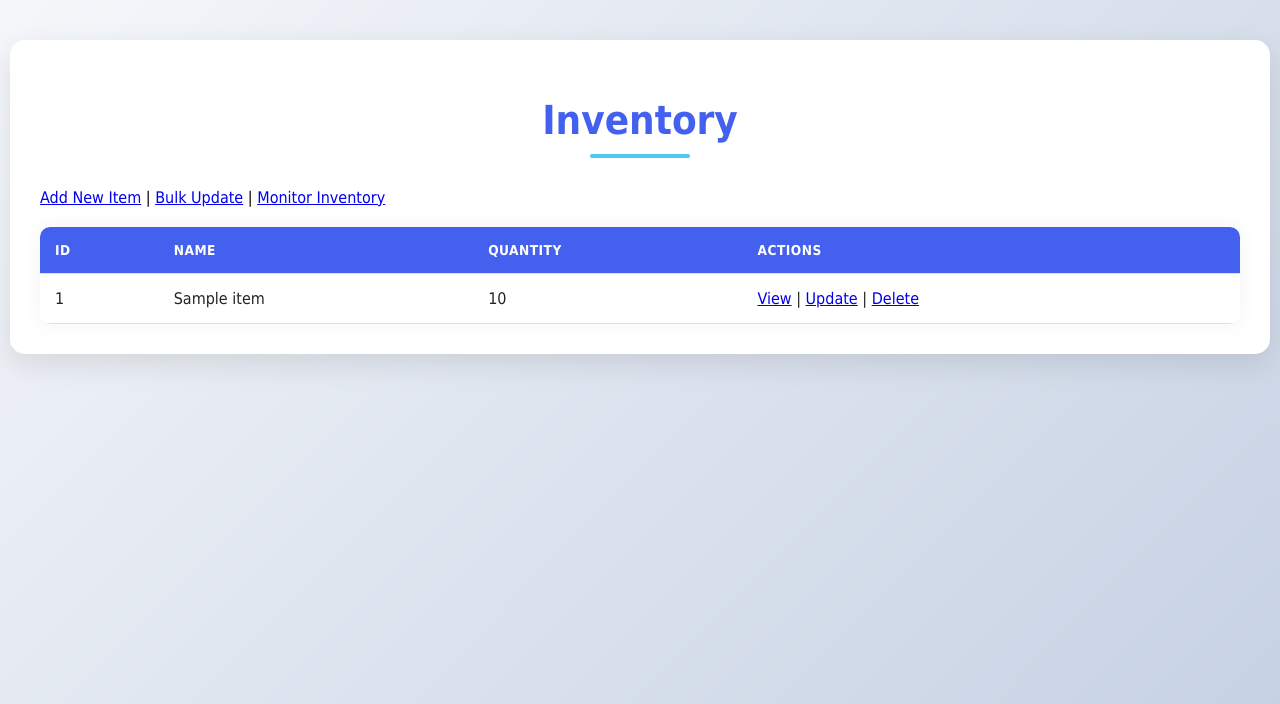
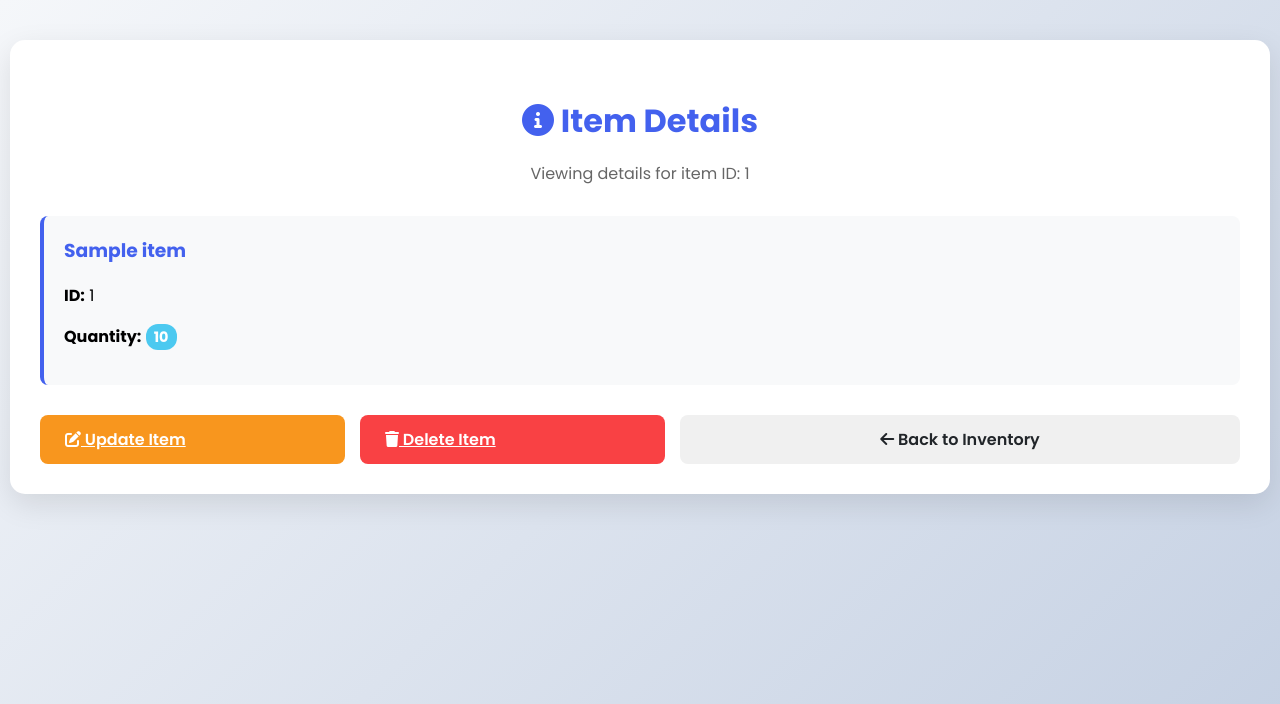
Before and after one commit to wintertia/insis-grpc, a Flask app: template templates/view_item.html in a window 1280 px wide. Shown: the top 704 px of the page. Run offline with Flask 3, Linux system fonts and the light colour scheme; the template is opened without the code that fills it: most values are stand-ins (such as "Sample title", 1, 10 or a date in 2020).

Commit message:
fix: view item

```diff
--- a/templates/view_item.html
+++ b/templates/view_item.html
@@ -1,37 +1,60 @@
 <!DOCTYPE html>
 <html>
 <head>
-    <title>Inventory Management</title>
+    <title>View Item {{ item.item_id }} | Inventory Management</title>
     <link rel="stylesheet" type="text/css" href="{{ url_for('static', filename='style.css') }}">
+    <link rel="stylesheet" href="https://cdnjs.cloudflare.com/ajax/libs/font-awesome/6.0.0-beta3/css/all.min.css">
+    <link rel="preconnect" href="https://fonts.googleapis.com">
+    <link rel="preconnect" href="https://fonts.gstatic.com" crossorigin>
+    <link href="https://fonts.googleapis.com/css2?family=Open+Sans:ital,wght@0,300..800;1,300..800&family=Poppins:ital,wght@0,100;0,200;0,300;0,400;0,500;0,600;0,700;0,800;0,900;1,100;1,200;1,300;1,400;1,500;1,600;1,700;1,800;1,900&display=swap" rel="stylesheet">
 </head>
 <body>
     <div class="container">
-        <h1>Inventory</h1>
-        <p><a href="{{ url_for('add_item') }}">Add New Item</a> | <a href="{{ url_for('bulk_update') }}">Bulk Update</a> | <a href="{{ url_for('monitor_inventory_page') }}">Monitor Inventory</a></p>
-        <table>
-            <thead>
-                <tr>
-                    <th>ID</th>
-                    <th>Name</th>
-                    <th>Quantity</th>
-                    <th>Actions</th>
-                </tr>
-            </thead>
-            <tbody>
-                {% for item in items %}
-                <tr>
-                    <td>{{ item.item_id }}</td>
-                    <td>{{ item.name }}</td>
-                    <td>{{ item.quantity }}</td>
-                    <td>
-                        <a href="{{ url_for('view_item', item_id=item.item_id) }}">View</a> |
-                        <a href="{{ url_for('update_item', item_id=item.item_id) }}">Update</a> |
-                        <a href="{{ url_for('delete_item', item_id=item.item_id) }}" onclick="return confirm('Are you sure?')">Delete</a>
-                    </td>
-                </tr>
-                {% endfor %}
-            </tbody>
-        </table>
+        <div class="form-header">
+             <h2><i class="fas fa-info-circle"></i> Item Details</h2>
+             <p>Viewing details for item ID: {{ item.item_id }}</p>
+        </div>
+
+        <div class="item-details-card">
+             <h3>{{ item.name }}</h3>
+             <p><strong>ID:</strong> {{ item.item_id }}</p>
+             <p><strong>Quantity:</strong> <span class="quantity-badge">{{ item.quantity }}</span></p>
+        </div>
+
+        <div class="form-actions">
+             <a href="{{ url_for('update_item', item_id=item.item_id) }}" class="btn-submit" style="background-color: var(--warning-color); flex: 0.5;">
+                 <i class="fas fa-edit"></i> Update Item
+             </a>
+             <a href="{{ url_for('delete_item', item_id=item.item_id) }}" class="btn-submit" style="background-color: var(--danger-color); flex: 0.5;" onclick="return confirm('Are you sure?')">
+                 <i class="fas fa-trash"></i> Delete Item
+             </a>
+             <a href="{{ url_for('index') }}" class="btn-back" style="flex: 1;">
+                 <i class="fas fa-arrow-left"></i> Back to Inventory
+             </a>
+        </div>
     </div>
+
+    <style>
+        /* Add some basic styling for the details card */
+        .item-details-card {
+            background: #f8f9fa;
+            border-radius: 8px;
+            padding: 20px;
+            margin-bottom: 30px;
+            border-left: 4px solid var(--primary-color);
+        }
+        .item-details-card h3 {
+            margin-top: 0;
+            color: var(--primary-color);
+        }
+        .quantity-badge {
+            background-color: var(--accent-color);
+            color: white;
+            padding: 3px 8px;
+            border-radius: 12px;
+            font-size: 0.9em;
+            font-weight: bold;
+        }
+    </style>
 </body>
 </html>
```
